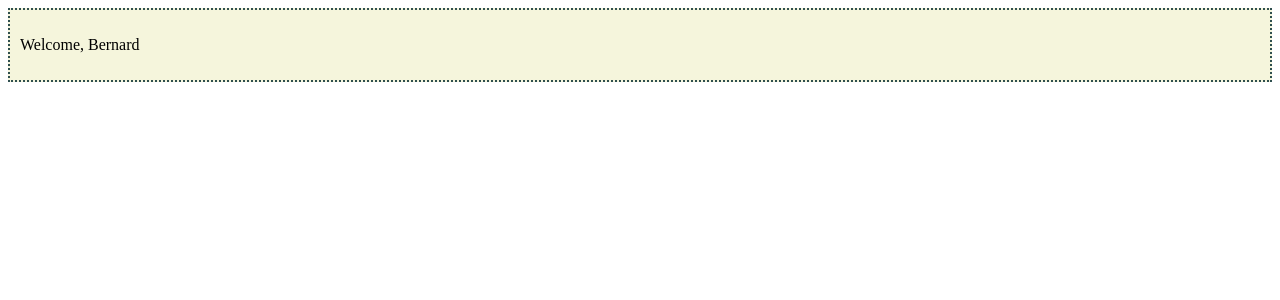
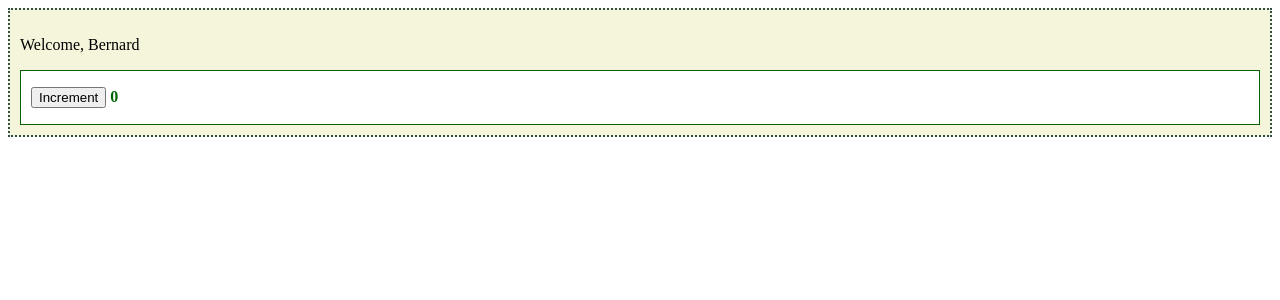
Before and after one commit to cristophergaziano/React_Ex, a React (Create React App) app in the folder my-app/: page / in a window 1280 px wide. Shown: the top 300 px of the page. Built offline with nearby package versions, Linux system fonts and the light colour scheme.

Commit message:
exercise stylingcomponents-02 done

```diff
--- a/my-app/src/App.js
+++ b/my-app/src/App.js
@@ -1,11 +1,13 @@
 import React from "react";
 import { Welcome } from "./Welcome";
+import { Counter } from "./Counter";
 
 export class App extends React.Component {
   render() {
     return (
       <div className="welcome">
-        <Welcome name="Bernard"/>
+        <Welcome name="Bernard" />
+        <Counter />
       </div>
     );
   }
--- a/my-app/src/Counter.js
+++ b/my-app/src/Counter.js
@@ -6,16 +6,18 @@ export class Counter extends React.Component {
     count: this.props.initialValue,
   };
 
-
-
   render() {
     return (
-      <div>
-        <CounterDisplay
-          count={
-            this.state.count <= 10 && this.state.count
-          }
-        />
+      <div
+        style={{
+          backgroundColor: "white",
+          fontWeight: 700,
+          color: "darkgreen",
+          border: "1px solid darkgreen",
+          paddingLeft: "10px",
+        }}
+      >
+        <CounterDisplay count={this.state.count <= 10 && this.state.count} />
       </div>
     );
   }
```
